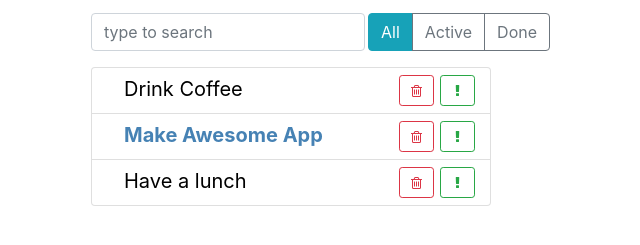
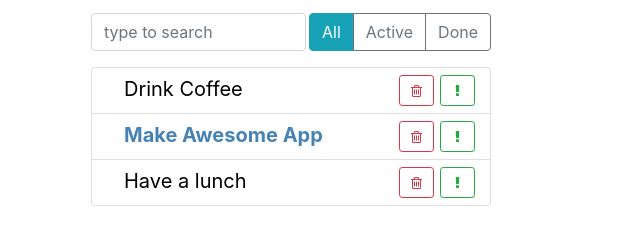
Before and after one commit to tarasovem/react-learn-todo, a React app: page / in a window 1280 px wide. Shown: the part 91-336 px from the top of the page, without its empty margins (349-989 px from the left). Built offline with nearby package versions, Linux system fonts and the light colour scheme.

Commit message:
Исправление ширины поисковой строки

```diff
--- a/src/components/search-panel/search-panel.css
+++ b/src/components/search-panel/search-panel.css
@@ -1,5 +1,4 @@
 .search-input {
-  width: auto;
   flex-grow: 1;
   margin-right: 3px;
 }
```
